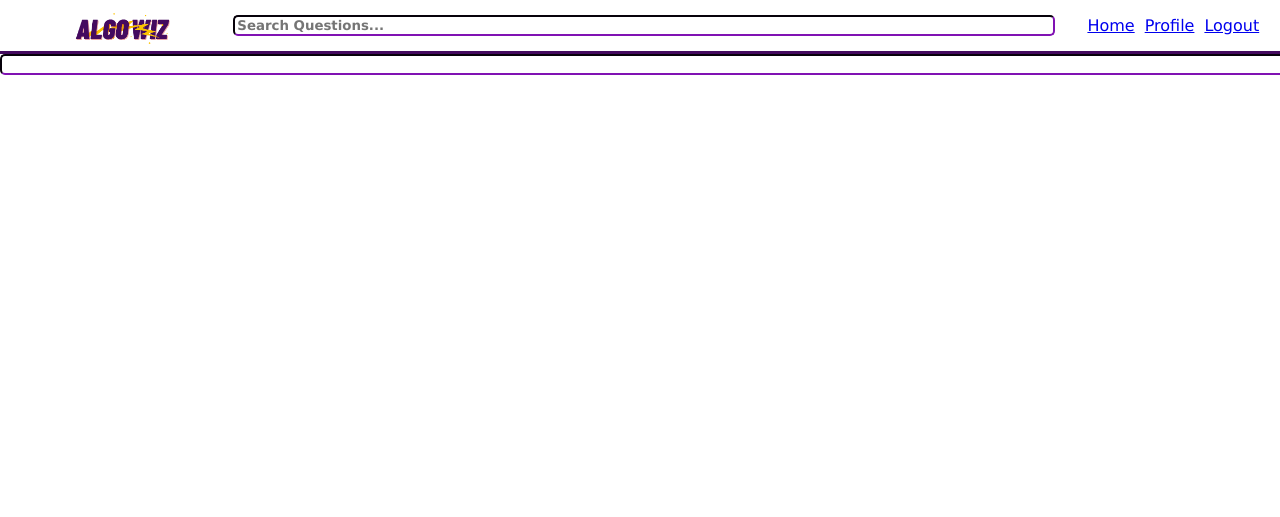
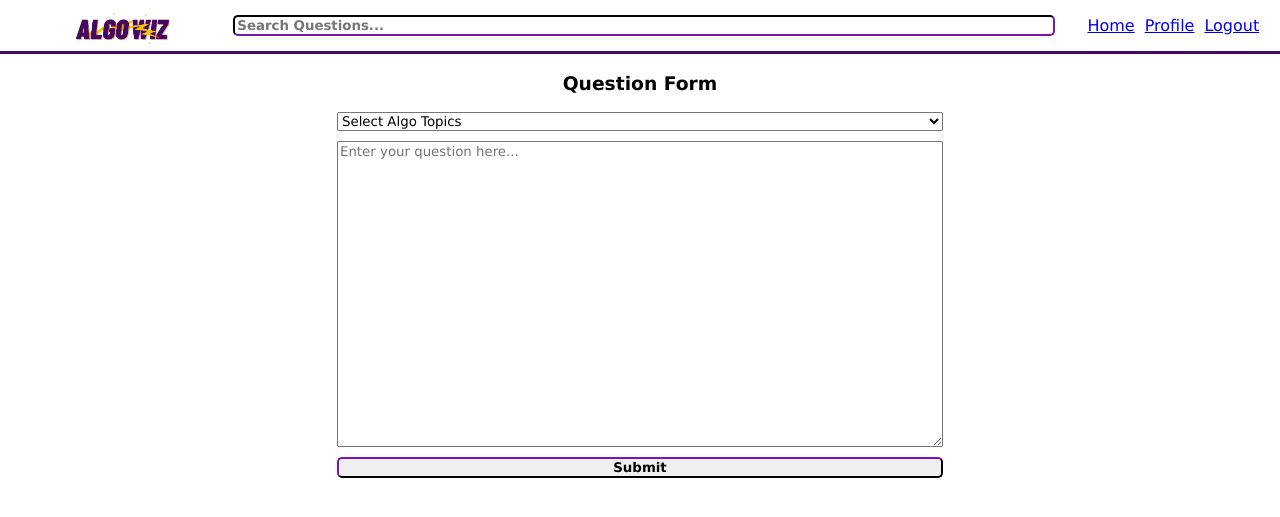
Before and after one commit to najeerahmed/algowiz, a PHP site: page /frontend_work/ask_question.php?username=1 in a window 1280 px wide. Shown: the top 517 px of the page. Run offline with PHP 8.4, Linux system fonts and the light colour scheme; data that the repository does not hold is empty.

Commit message:
update form and layout

```diff
--- a/css/ask_question_styles.css
+++ b/css/ask_question_styles.css
@@ -0,0 +1,21 @@
+main {
+    display: flex;
+    flex-direction: column;
+    justify-content: flex-start;
+    align-items: center;
+}
+
+form > * {
+    font-family: inherit;
+}
+
+#question-form {
+    display: flex;
+    flex-direction: column;
+    gap: 10px;
+}
+
+#question-box {
+    width: 600px;
+    height: 300px;
+}
--- a/frontend_work/ask_question.php
+++ b/frontend_work/ask_question.php
@@ -8,6 +8,7 @@
         <title>Ask Question</title>
         <link rel="stylesheet" type="text/css" href="../css/styles.css"/>
         <link rel="stylesheet" type="text/css" href="../css/nav_styles.css"/>
+        <link rel="stylesheet" type="text/css" href="../css/ask_question_styles.css"/>
     </head>
 
     <body>
@@ -32,6 +33,7 @@
         </header>
 
         <main>
+            <h3>Question Form</h3>
             <?php
                 // sql to retrieve a list of topics from the database
                 $sql = "
@@ -46,18 +48,18 @@
                 }
 
                 echo "
-                    <form>
-                        <input list='algo-topics'>
-                        <datalist id='algo-topics'>
+                    <form id='question-form'>
+                        <select name='algo-topic-list' #id='algo-topic-list''>
+                            <option value = '' disabled selected hidden >Select Algo Topics</option>
                     ";
 
                 for ($i = 0; $i < count($topic_array); $i++){
-                    echo "<option value=$topic_array[$i]>";
+                    echo "<option value=$topic_array[$i]>$topic_array[$i]</option>";
                 }
 
                 echo "
-
-                        </datalist>
+                        <textarea id='question-box' placeholder='Enter your question here...'></textarea>
+                        <input type='submit'/>
                     </form>
                 "
             ?>
```
